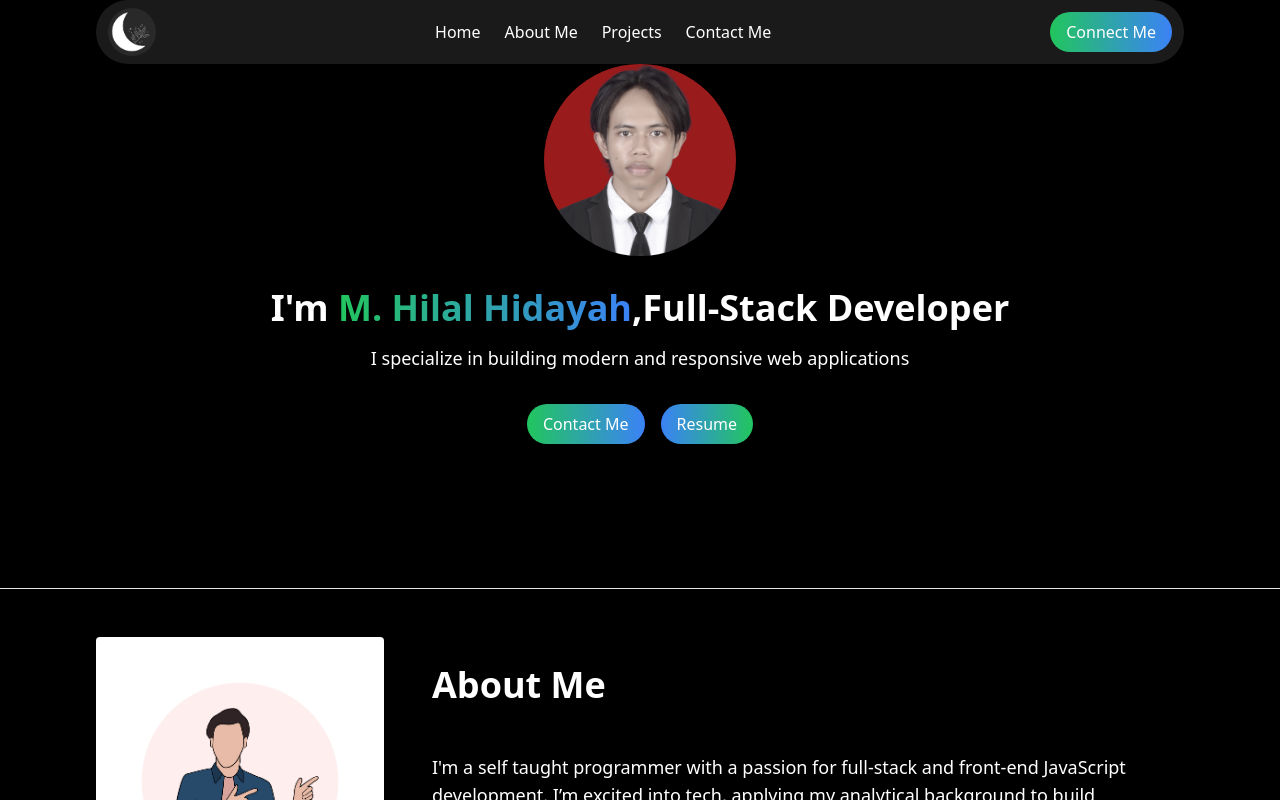
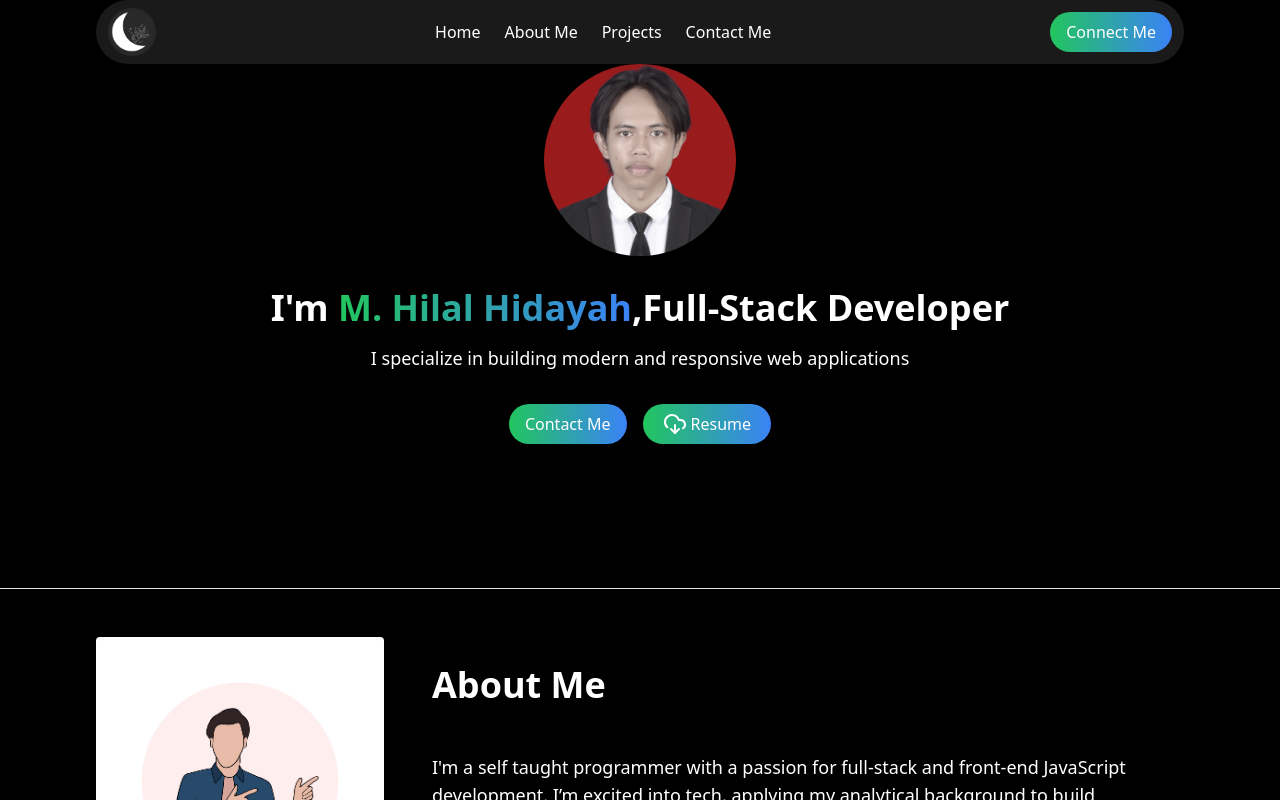
Before and after one commit to Hilalhidayah17/Personal-Portfolio, a React (Vite) app: page / in a window 1280 px wide. Shown: the top 800 px of the page. Built offline with nearby package versions, Linux system fonts and the light colour scheme.

Commit message:
Add lucide-react dependency and enhance Hero and Navbar components with new button styles and functionality

```diff
--- a/package.json
+++ b/package.json
@@ -10,6 +10,7 @@
     "preview": "vite preview"
   },
   "dependencies": {
+    "lucide-react": "^0.475.0",
     "react": "^18.3.1",
     "react-dom": "^18.3.1",
     "react-icons": "^5.3.0"
--- a/src/components/Hero.jsx
+++ b/src/components/Hero.jsx
@@ -1,5 +1,6 @@
 import React from "react";
 import Profile from "../assets/2011101010012.png";
+import { CloudDownload } from "lucide-react";
 export default function Hero() {
   return (
     <div className="bg-black text-white text-center py-16 relative">
@@ -49,13 +50,23 @@ export default function Hero() {
         <p className="mt-4 text-lg text-grey-300 mix-blend-difference">
           I specialize in building modern and responsive web applications
         </p>
-        <div className="mt-8 space-x-4">
-          <button className="bg-gradient-to-r from-green-500 to-blue-500 hidden md:inline   transition duration-300 hover:scale-105 px-4 py-2 rounded-full">
-            Contact Me
-          </button>
-          <button className="bg-gradient-to-l from-green-500 to-blue-500 hidden md:inline   transition duration-300 hover:scale-105 px-4 py-2 rounded-full">
-            Resume
-          </button>
+        <div className="mt-8 space-x-4 flex justify-center">
+          <div>
+            <button className="bg-gradient-to-r from-green-500 to-blue-500 hidden md:inline   transition duration-300 hover:scale-105 px-4 py-2 rounded-full">
+              Contact Me
+            </button>
+          </div>
+          <div className="flex bg-gradient-to-r transition duration-300 from-green-500 to-blue-500 w-fit rounded-full px-5 gap-1 hover:scale-105">
+            <CloudDownload className="mt-2" />
+            <button>
+              <a
+                href="/CV M.Hilal Hidayah.pdf"
+                download="CV M.Hilal Hidayah.pdf"
+              >
+                Resume
+              </a>
+            </button>
+          </div>
         </div>
       </div>
     </div>
--- a/src/components/Navbar.jsx
+++ b/src/components/Navbar.jsx
@@ -3,42 +3,43 @@ import Logo from "../assets/logo-header.png";
 
 export default function Navbar() {
   return (
-    <nav className="  text-white px-8 md:px-16 lg:px-24 fixed w-full z-10  ">
+    <nav className="text-white px-8 md:px-16 lg:px-24 fixed w-full z-10">
       <div className="container py-2 flex justify-center md:justify-between items-center bg-white/10 backdrop-blur-sm rounded-full px-3">
         <div className="text-2xl font-bold hidden md:inline">
           <img src={Logo} alt="Logo" className="bg-black w-12 rounded-full" />
         </div>
-        <div className="space-x-6 className='">
+        <div className="space-x-6">
           <a
             href="#home"
-            className="hover:text-green-400 hover:underline-offset-1 hover:underline  duration-200"
+            className="hover:text-green-400 hover:underline-offset-1 hover:underline duration-200"
           >
             Home
           </a>
           <a
             href="#about"
-            className="hover:text-green-400 hover:underline-offset-1 hover:underline  duration-200 "
+            className="hover:text-green-400 hover:underline-offset-1 hover:underline duration-200"
           >
             About Me
           </a>
           <a
             href="#projects"
-            className="hover:text-green-400 hover:underline-offset-1 hover:underline  duration-200"
+            className="hover:text-green-400 hover:underline-offset-1 hover:underline duration-200"
           >
             Projects
           </a>
           <a
             href="#contact"
-            className="hover:text-green-400 hover:underline-offset-1 hover:underline  duration-200"
+            className="hover:text-green-400 hover:underline-offset-1 hover:underline duration-200"
           >
             Contact Me
           </a>
         </div>
-        <div className="bg-gradient-to-r from-green-500 to-blue-500 hidden md:inline   transition duration-300 hover:scale-105 px-4 py-2 rounded-full">
-          <button>
-            <a href="#contact">Connect Me</a>
-          </button>
-        </div>
+        <a
+          href="#contact"
+          className="bg-gradient-to-r from-green-500 to-blue-500 hidden md:inline transition duration-200 hover:scale-105 px-4 py-2 rounded-full"
+        >
+          Connect Me
+        </a>
       </div>
     </nav>
   );
```
Also changed, not shown: 2 other files (tests, documents, lock files or other folders).
